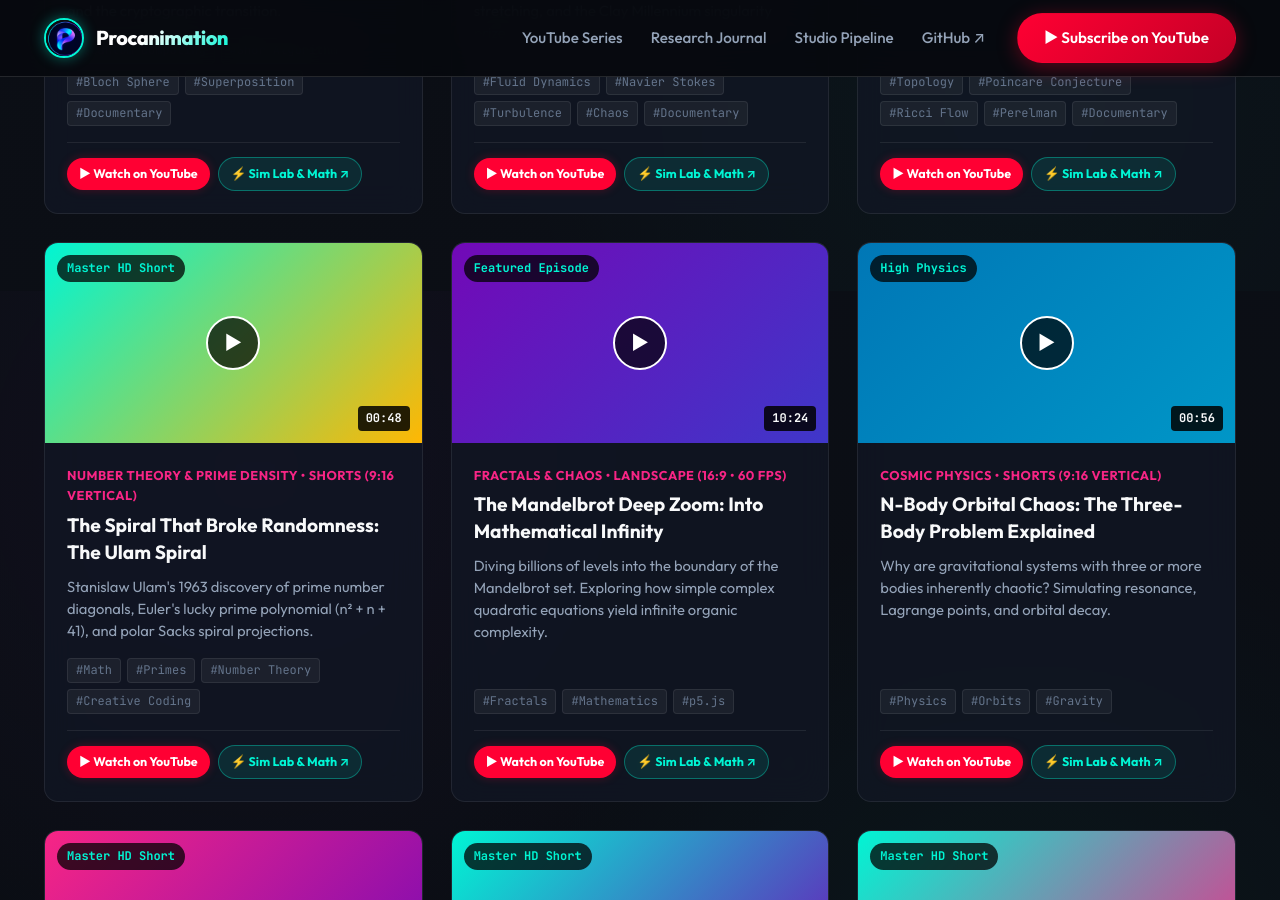
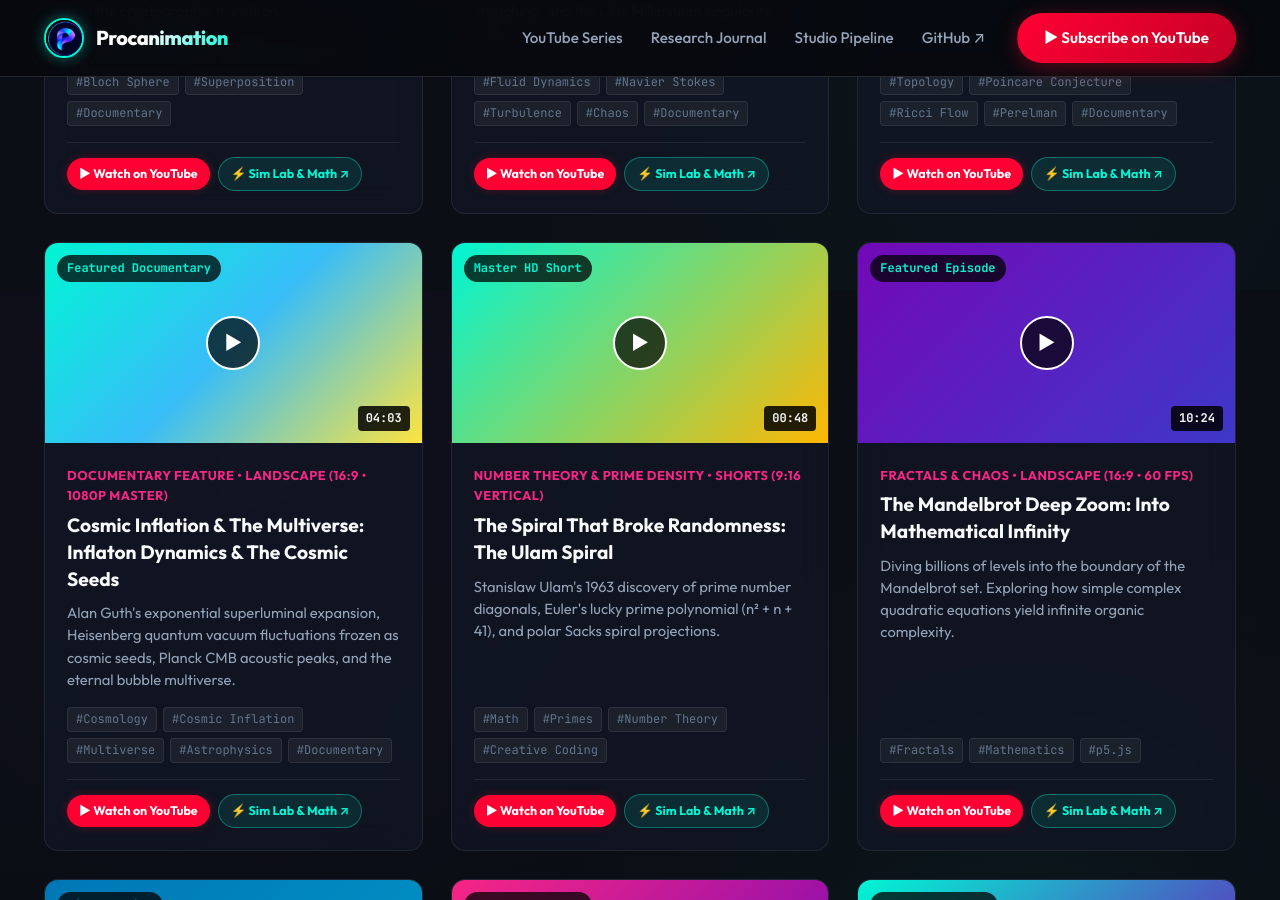
Before and after one commit to procanimation/procanimation.github.io, a Jekyll site: the page built from index.html, in a window 1280 px wide and 900 px high, scrolled down 5109 px. Built offline with Jekyll 4.4.1, drawn with Linux system fonts in a browser that asks for light colours.

Commit message:
feat: Add Feature #18 Cosmic Inflation live YouTube video ID q7ADNAIZUq8

```diff
--- a/_data/youtube.yml
+++ b/_data/youtube.yml
@@ -196,6 +196,17 @@
   gradient: "linear-gradient(135deg, #00f5d4 0%, #7209b7 50%, #f72585 100%)"
   video_url: "https://www.youtube.com/watch?v=S4ZbFUKeQgo"
   article_url: "/experiments/poincare-conjecture-ricci.html"
+
+- title: "Cosmic Inflation & The Multiverse: Inflaton Dynamics & The Cosmic Seeds"
+  series: "Documentary Feature"
+  format: "Landscape (16:9 • 1080p Master)"
+  duration: "04:03"
+  description: "Alan Guth's exponential superluminal expansion, Heisenberg quantum vacuum fluctuations frozen as cosmic seeds, Planck CMB acoustic peaks, and the eternal bubble multiverse."
+  tags: ["Cosmology", "Cosmic Inflation", "Multiverse", "Astrophysics", "Documentary"]
+  badge: "Featured Documentary"
+  gradient: "linear-gradient(135deg, #00f5d4 0%, #38bdf8 50%, #fee440 100%)"
+  video_url: "https://www.youtube.com/watch?v=q7ADNAIZUq8"
+  article_url: "/experiments/cosmic-inflation-multiverse.html"
 
 - title: "The Spiral That Broke Randomness: The Ulam Spiral"
   series: "Number Theory & Prime Density"
--- a/experiments/cosmic-inflation-multiverse.html
+++ b/experiments/cosmic-inflation-multiverse.html
@@ -77,7 +77,7 @@ permalink: /experiments/cosmic-inflation-multiverse.html
         <span style="font-size:0.75rem; padding:4px 10px; border-radius:4px; background:rgba(255,255,255,0.08); font-family:var(--font-mono, monospace);">Audio: Andrew Multilingual Neural</span>
         <span style="font-size:0.75rem; padding:4px 10px; border-radius:4px; background:rgba(255,255,255,0.08); font-family:var(--font-mono, monospace);">Format: 16:9 • 1080p Master</span>
       </div>
-      <a id="docYoutubeBtn" href="#" target="_blank" class="sim-btn primary" style="display:inline-flex; align-items:center; gap:8px; text-decoration:none; background:#00f5d4; border-color:#00f5d4; color:#020617; font-weight:bold; padding:10px 20px; border-radius:8px;">
+      <a id="docYoutubeBtn" href="https://www.youtube.com/watch?v=q7ADNAIZUq8" target="_blank" class="sim-btn primary" style="display:inline-flex; align-items:center; gap:8px; text-decoration:none; background:#00f5d4; border-color:#00f5d4; color:#020617; font-weight:bold; padding:10px 20px; border-radius:8px;">
         ▶ Watch Feature Documentary on YouTube ↗
       </a>
     </div>
```
